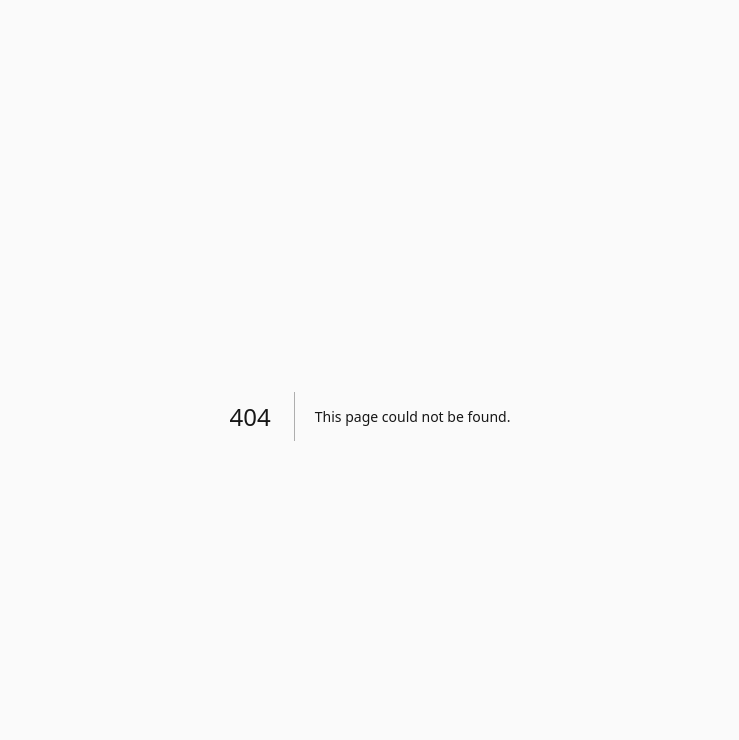
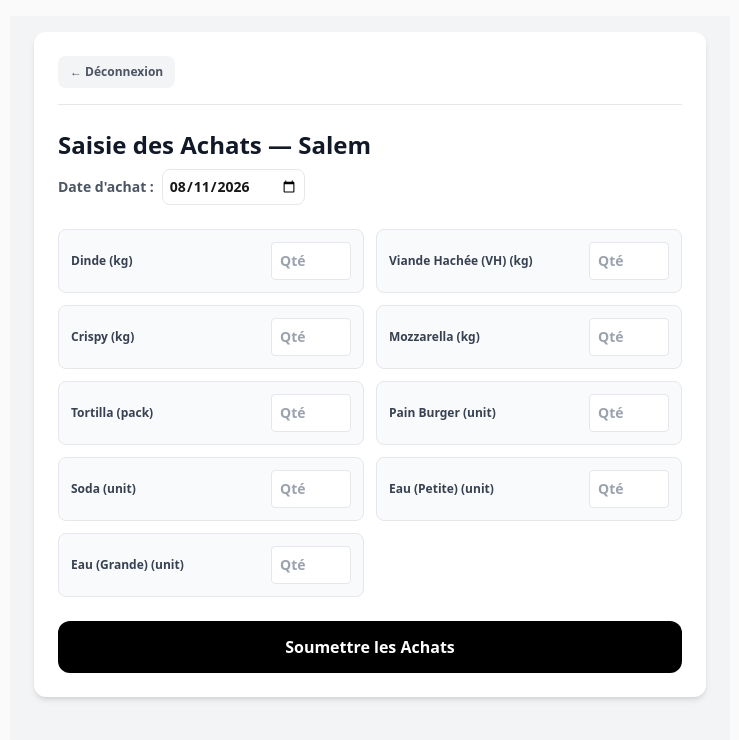
Before and after one commit to elm725/naclos, a Next.js app: page /supply in a window 1280 px wide. Before the commit this address had no page. Shown: the top 740 px of the page, without its empty margins (270-1009 px from the left). Built offline with nearby package versions, Linux system fonts and the light colour scheme.

Commit message:
Properly place Salem frontend page outside api folder and push

```diff
--- a/app/api/supply/page.tsx
+++ /dev/null
@@ -1,50 +0,0 @@
-import { NextRequest, NextResponse } from 'next/server';
-import { getSupabaseAdminClient } from '@/lib/supabaseClient';
-
-export const dynamic = 'force-dynamic';
-
-export async function GET(request: NextRequest) {
-  try {
-    const { searchParams } = new URL(request.url);
-    const month = searchParams.get('month');
-
-    const supabase = getSupabaseAdminClient();
-    let query = supabase.from('supply_purchases').select('*').order('business_date', { ascending: false });
-
-    if (month) query = query.like('business_date', `${month}-%`);
-
-    const { data, error } = await query;
-    if (error) throw error;
-
-    return NextResponse.json({ supplies: data || [] });
-  } catch (err: any) {
-    return NextResponse.json({ error: err.message || 'Erreur GET supply' }, { status: 500 });
-  }
-}
-
-export async function POST(request: NextRequest) {
-  try {
-    const payload = await request.json();
-    const supabase = getSupabaseAdminClient();
-
-    if (!payload.businessDate || !payload.items) {
-      return NextResponse.json({ error: 'Données de formulaire incomplètes.' }, { status: 400 });
-    }
-
-    await supabase.from('supply_purchases').delete().eq('business_date', payload.businessDate);
-
-    const { error } = await supabase.from('supply_purchases').insert({
-      business_date: payload.businessDate,
-      buyer_name: payload.buyerName || 'Salem',
-      items: payload.items,
-      submitted_at: new Date().toISOString()
-    });
-
-    if (error) throw error;
-
-    return NextResponse.json({ success: true });
-  } catch (err: any) {
-    console.error('Supabase Supply Error:', err);
-    return NextResponse.json({ error: err.message || 'Erreur interne lors de l’enregistrement des achats.' }, { status: 500 });
-  }
-}
--- /dev/null
+++ b/app/supply/page.tsx
@@ -0,0 +1,96 @@
+'use client';
+import React, { useState } from 'react';
+import { useRouter } from 'next/navigation';
+
+const CORE_STOCK_ITEMS = [
+  { code: 'dinde', label: 'Dinde', unit: 'kg' },
+  { code: 'vh', label: 'Viande Hachée (VH)', unit: 'kg' },
+  { code: 'crispy', label: 'Crispy', unit: 'kg' },
+  { code: 'mozarella', label: 'Mozzarella', unit: 'kg' },
+  { code: 'tortilla', label: 'Tortilla', unit: 'pack' },
+  { code: 'burger', label: 'Pain Burger', unit: 'unit' },
+  { code: 'soda', label: 'Soda', unit: 'unit' },
+  { code: 'eau_p', label: 'Eau (Petite)', unit: 'unit' },
+  { code: 'eau_g', label: 'Eau (Grande)', unit: 'unit' },
+];
+
+export default function SupplyEntryPage() {
+  const router = useRouter();
+  const [businessDate, setBusinessDate] = useState(new Date().toISOString().split('T')[0]);
+  const [supplies, setSupplies] = useState<{ [key: string]: number | '' }>(
+    Object.fromEntries(CORE_STOCK_ITEMS.map((item) => [item.code, '']))
+  );
+  const [loading, setLoading] = useState(false);
+  const [message, setMessage] = useState<{ type: 'success' | 'error'; text: string } | null>(null);
+
+  const updateSupply = (code: string, value: any) => {
+    setSupplies({ ...supplies, [code]: value === '' ? '' : Number(value) });
+  };
+
+  const handleSubmit = async (e: React.FormEvent) => {
+    e.preventDefault();
+    setLoading(true);
+    setMessage(null);
+
+    const itemsBought = CORE_STOCK_ITEMS.map(item => ({
+      code: item.code,
+      label: item.label,
+      quantity: Number(supplies[item.code]) || 0,
+      unit: item.unit
+    })).filter(i => i.quantity > 0);
+
+    try {
+      const res = await fetch('/api/supply', {
+        method: 'POST',
+        headers: { 'Content-Type': 'application/json' },
+        body: JSON.stringify({ businessDate, buyerName: 'Salem', items: itemsBought }),
+      });
+
+      const data = await res.json().catch(() => ({}));
+
+      if (!res.ok) {
+        throw new Error(data.error || 'Erreur inconnue du serveur.');
+      }
+
+      setMessage({ type: 'success', text: 'Achats enregistrés avec succès !' });
+      setSupplies(Object.fromEntries(CORE_STOCK_ITEMS.map((item) => [item.code, ''])));
+    } catch (err: any) {
+      setMessage({ type: 'error', text: err.message });
+    } finally {
+      setLoading(false);
+    }
+  };
+
+  return (
+    <div className="bg-gray-100 min-h-screen p-4">
+      <form onSubmit={handleSubmit} className="max-w-2xl mx-auto p-6 bg-white rounded-xl shadow-md space-y-6">
+        <div className="flex justify-between items-center border-b pb-4">
+          <button type="button" onClick={() => { sessionStorage.clear(); router.push('/'); }} className="text-xs font-bold text-gray-600 bg-gray-100 px-3 py-2 rounded-lg">← Déconnexion</button>
+        </div>
+        <div>
+          <h2 className="text-2xl font-bold text-gray-900">Saisie des Achats — Salem</h2>
+          <div className="flex items-center gap-2 mt-2">
+            <label className="text-sm text-gray-600 font-bold">Date d'achat :</label>
+            <input type="date" value={businessDate} onChange={(e) => setBusinessDate(e.target.value)} className="border p-1.5 rounded-lg text-sm outline-none font-bold" />
+          </div>
+        </div>
+
+        {message && (
+          <div className={`p-4 rounded-lg text-sm font-bold ${message.type === 'success' ? 'bg-green-50 text-green-800' : 'bg-red-50 text-red-800'}`}>
+            {message.text}
+          </div>
+        )}
+
+        <div className="grid grid-cols-1 sm:grid-cols-2 gap-3">
+          {CORE_STOCK_ITEMS.map((item) => (
+            <div key={item.code} className="p-3 border rounded-lg bg-gray-50 flex justify-between items-center">
+              <label className="text-xs font-bold text-gray-700">{item.label} ({item.unit})</label>
+              <input type="number" min="0" step="0.01" placeholder="Qté" value={supplies[item.code]} onChange={(e) => updateSupply(item.code, e.target.value)} className="w-20 p-2 border rounded text-sm font-bold outline-none" />
+            </div>
+          ))}
+        </div>
+        <button type="submit" disabled={loading} className="w-full py-3.5 bg-black text-white font-bold rounded-xl">{loading ? 'Enregistrement...' : 'Soumettre les Achats'}</button>
+      </form>
+    </div>
+  );
+}
```
